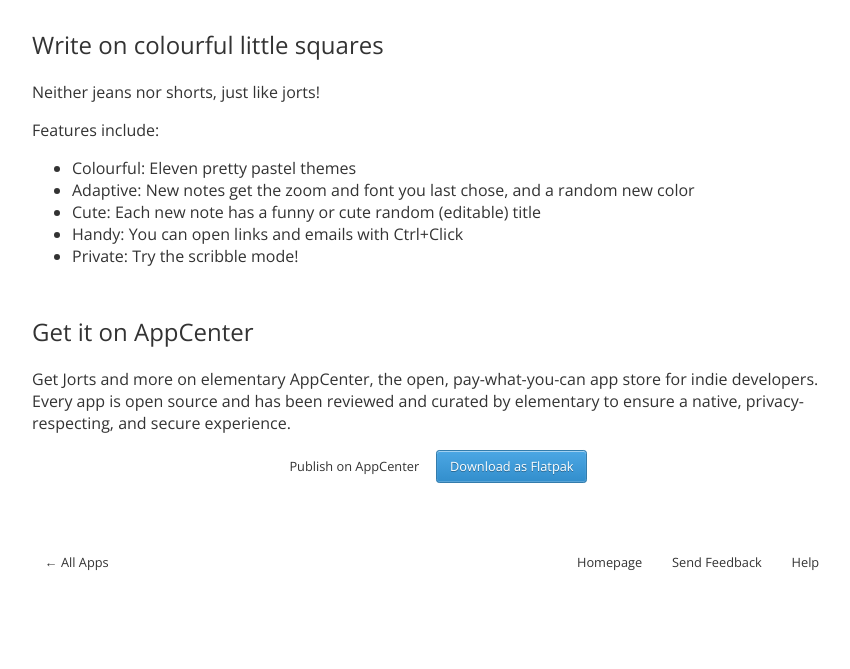
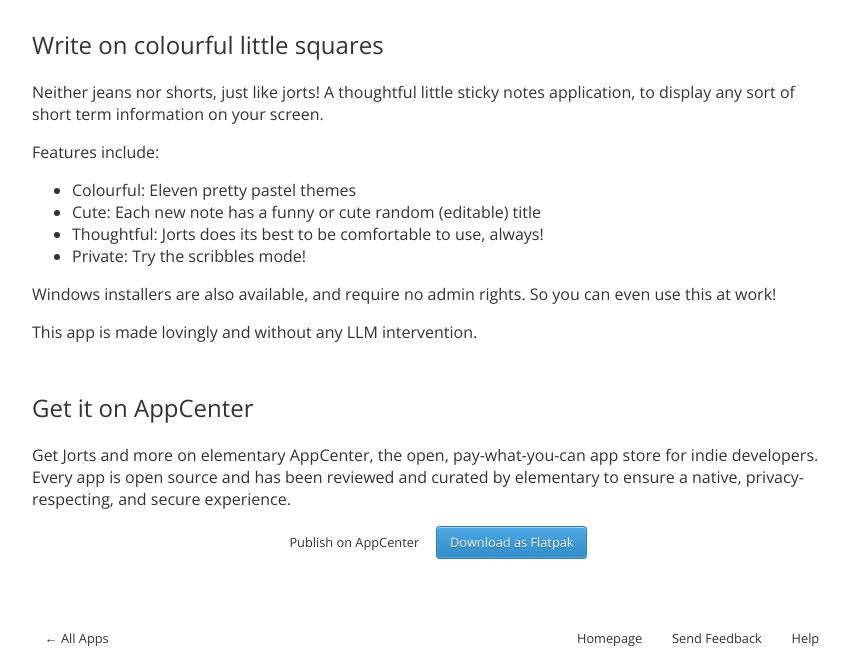
Before and after one commit to elementary/appcenter-web, a Jekyll site: the page built from _apps/io.github.elly_code.jorts.md, in a window 1280 px wide. Shown: the part 448-1117 px from the top of the page, without its empty margins (208-1058 px from the left). Built offline with Jekyll 4.4.1, drawn with Linux system fonts in a browser that asks for light colours; nearby versions of some CDN libraries; before the commit the page ends 1041 px from its top, so only the background shows below that.

Commit message:
Automatic update of data

```diff
--- a/_apps/io.github.elly_code.jorts.md
+++ b/_apps/io.github.elly_code.jorts.md
@@ -8,7 +8,7 @@ help_page: https://github.com/elly-code/jorts/wiki
 bugtracker: https://github.com/elly-code/jorts/issues
 dist: flatpak
 screenshots:
-  - https://flatpak.elementaryos.org/repo/media/io/github/elly_code.jorts/ce5615347e8d38052926f51691ad64b2/screenshots/image-1_orig.png
+  - https://flatpak.elementaryos.org/repo/media/io/github/elly_code.jorts/796dcf677dc876aeea962897da2c2073/screenshots/image-1_orig.png
 color:
   primary: "#64baff"
   primary-text: "#000"
@@ -20,12 +20,13 @@ releases:
 redirect_from: /io.github.elly_code.jorts.desktop/
 ---
 
-<p>Neither jeans nor shorts, just like jorts!</p>
+<p>Neither jeans nor shorts, just like jorts! A thoughtful little sticky notes application, to display any sort of short term information on your screen.</p>
 <p>Features include:</p>
 <ul>
 <li>Colourful: Eleven pretty pastel themes</li>
-<li>Adaptive: New notes get the zoom and font you last chose, and a random new color</li>
 <li>Cute: Each new note has a funny or cute random (editable) title</li>
-<li>Handy: You can open links and emails with Ctrl+Click</li>
-<li>Private: Try the scribble mode!</li>
+<li>Thoughtful: Jorts does its best to be comfortable to use, always!</li>
+<li>Private: Try the scribbles mode!</li>
 </ul>
+<p>Windows installers are also available, and require no admin rights. So you can even use this at work!</p>
+<p>This app is made lovingly and without any LLM intervention. </p>
```
